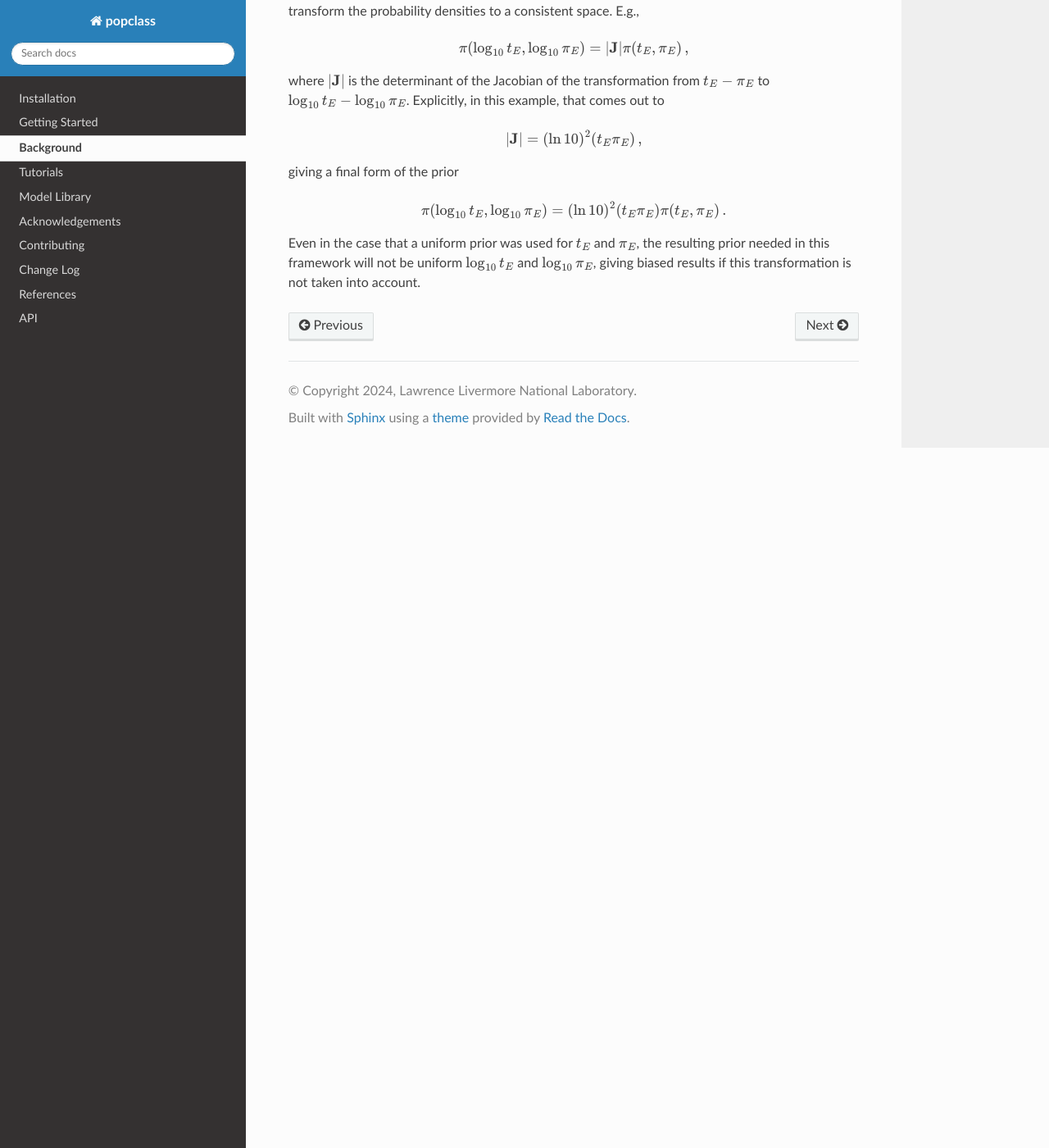
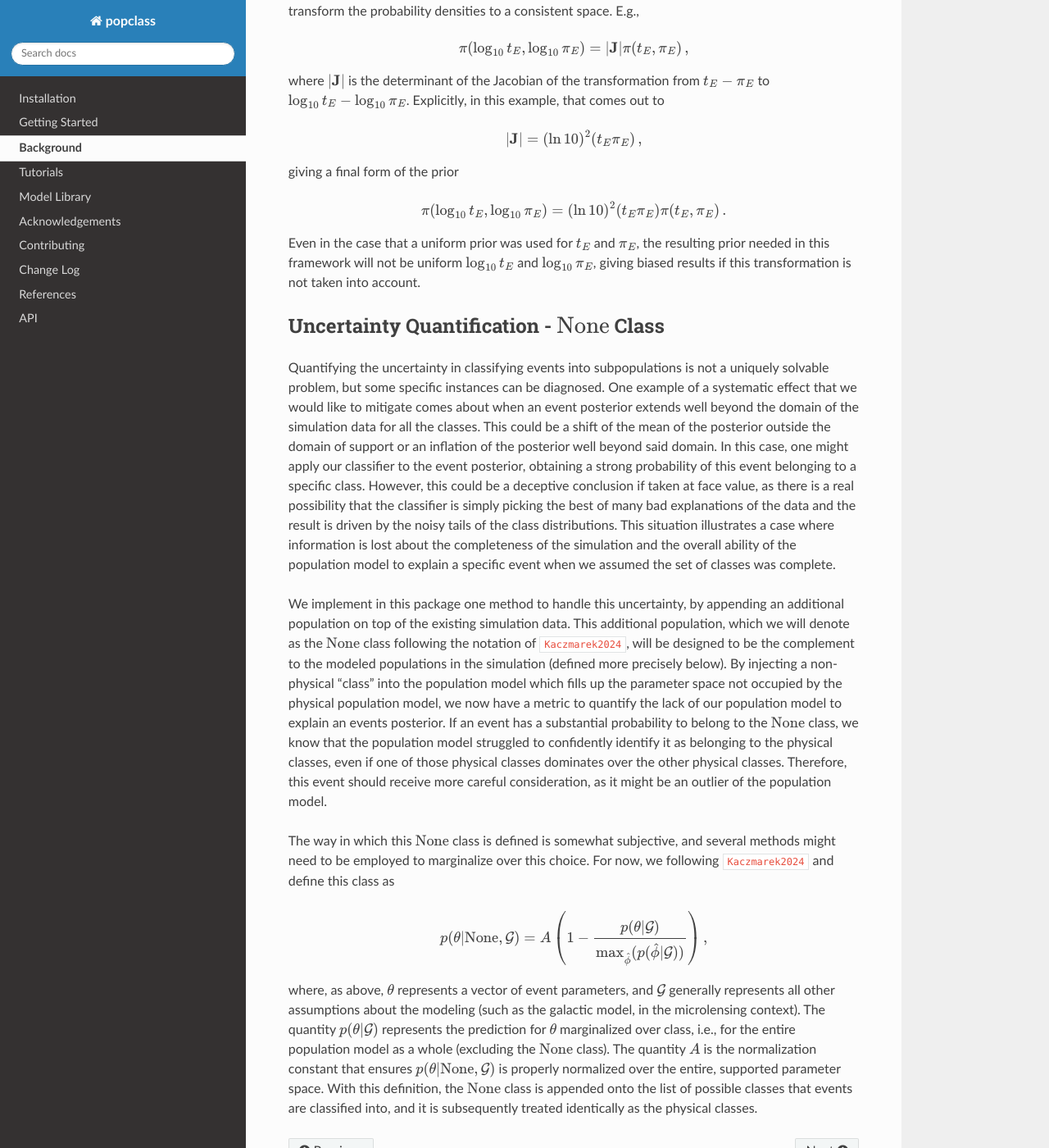
Before and after one commit to LLNL/popclass, a Sphinx documentation site: the page built from docs/source/background.rst, in a window 1280 px wide and 1400 px high, scrolled down 1563 px. Shown: the whole window at 82% size. Built offline with Sphinx 7.4.7 and the Read the Docs theme 2.0.0, drawn with Linux system fonts in a browser that asks for light colours; cross-references to code outside the pages are shown as plain code.

Commit message:
Added documentation to outline the motivation of the None class for classification UQ. Kept the discussion to general terms, as it was in the background section and we have yet to settle the interface for the None class

```diff
--- a/docs/source/background.rst
+++ b/docs/source/background.rst
@@ -57,9 +57,9 @@ using a simulated catalog of microlensing events from :math:`\mathcal{G}`.
 to each class before any data is seen, which is just set by relative number of expected
 events predicted by the Galactic model :math:`\mathcal{G}`.
 
-++++++++++++++++++++++++++++++++++++
+------------------------------------
 Event parameter prior considerations
-++++++++++++++++++++++++++++++++++++
+------------------------------------
 
 To properly use importance sampling, as outline above, one must reweight the posterior samples by the original prior on the event parameters :math:`\pi(\theta_{c})`.
 This yields a classification probability invariant under the original choice of prior for the event parameters (disregarding numerical error in the re-sampling and assuming the prior is smooth and continuous), a very attractive feature in this framework due to the fully Bayesian nature of the calculation.
@@ -88,3 +88,31 @@ giving a final form of the prior
         \pi(\log_{10} t_E, \log_{10} \pi_E) = (\ln 10)^2   (t_E   \pi_E) \pi(t_E, \pi_E) \,.
 
 Even in the case that a uniform prior was used for :math:`t_E` and :math:`\pi_E`, the resulting prior needed in this framework will not be uniform :math:`\log_{10} t_E` and :math:`\log_{10} \pi_E`, giving biased results if this transformation is not taken into account.
+
+------------------------------------------------------
+Uncertainty Quantification - :math:`\text{None}` Class
+------------------------------------------------------
+
+Quantifying the uncertainty in classifying events into subpopulations is not a uniquely solvable problem, but some specific instances can be diagnosed.
+One example of a systematic effect that we would like to mitigate comes about when an event posterior extends well beyond the domain of the simulation data for all the classes.
+This could be a shift of the mean of the posterior outside the domain of support or an inflation of the posterior well beyond said domain.
+In this case, one might apply our classifier to the event posterior, obtaining a strong probability of this event belonging to a specific class.
+However, this could be a deceptive conclusion if taken at face value, as there is a real possibility that the classifier is simply picking the best of many bad explanations of the data and the result is driven by the noisy tails of the class distributions.
+This situation illustrates a case where information is lost about the completeness of the simulation and the overall ability of the population model to explain a specific event when we assumed the set of classes was complete.
+
+We implement in this package one method to handle this uncertainty, by appending an additional population on top of the existing simulation data.
+This additional population, which we will denote as the :math:`\text{None}` class following the notation of :cite:t:`Kaczmarek2024`, will be designed to be the complement to the modeled populations in the simulation (defined more precisely below).
+By injecting a non-physical "class" into the population model which fills up the parameter space not occupied by the physical population model, we now have a metric to quantify the lack of our population model to explain an events posterior.
+If an event has a substantial probability to belong to the :math:`\text{None}` class, we know that the population model struggled to confidently identify it as belonging to the physical classes, even if one of those physical classes dominates over the other physical classes.
+Therefore, this event should receive more careful consideration, as it might be an outlier of the population model.
+
+The way in which this :math:`\text{None}` class is defined is somewhat subjective, and several methods might need to be employed to marginalize over this choice.
+For now, we following :cite:t:`Kaczmarek2024` and define this class as
+
+.. math::
+    p(\theta | \text{None},\mathcal{G}) = A \left( 1 - \frac{p(\theta | \mathcal{G})}{\max_{\hat{\phi}} (p(\hat{\phi} | \mathcal{G}))} \right)\,,
+
+where, as above, :math:`\theta` represents a vector of event parameters, and :math:`\mathcal{G}` generally represents all other assumptions about the modeling (such as the galactic model, in the microlensing context).
+The quantity :math:`p(\theta | \mathcal{G})` represents the prediction for :math:`\theta` marginalized over class, i.e., for the entire population model as a whole (excluding the :math:`\text{None}` class).
+The quantity :math:`A` is the normalization constant that ensures :math:`p(\theta | \text{None},\mathcal{G})` is properly normalized over the entire, supported parameter space.
+With this definition, the :math:`\text{None}` class is appended onto the list of possible classes that events are classified into, and it is subsequently treated identically as the physical classes.
--- a/docs/source/refs.bib
+++ b/docs/source/refs.bib
@@ -86,3 +86,11 @@ archivePrefix = {arXiv},
        adsurl = {https://ui.adsabs.harvard.edu/abs/2015A&C....12..240G},
       adsnote = {Provided by the SAO/NASA Astrophysics Data System}
 }
+
+@unpublished{Kaczmarek2024,
+       author = {{Kaczmarek}, Z. and {McGill}, P. and {Perkins}, S. and {Dawson}, W. and {Abrams}, N. and {Ho}, M. and {Huston}, M. and {Lu}, J.},
+        title = "{On Finding Black Holes in Photometric Microlensing Surveys}",
+         year = 2024,
+        month = sep,
+	note="in preparation"
+}
```
